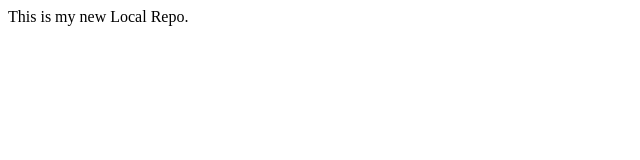
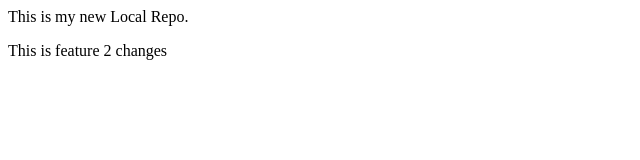
Before and after one commit to Nirmal211/LocalRepo, a plain HTML site: page index.html in a window 1280 px wide. Shown: the whole page, without its empty margins (0-640 px from the left). Drawn offline with Linux system fonts and the light colour scheme.

Commit message:
feature2 added

```diff
--- a/index.html
+++ b/index.html
@@ -1 +1,2 @@
 <p>This is my new Local Repo.</p>
+<p>This is feature 2 changes</p>
```
